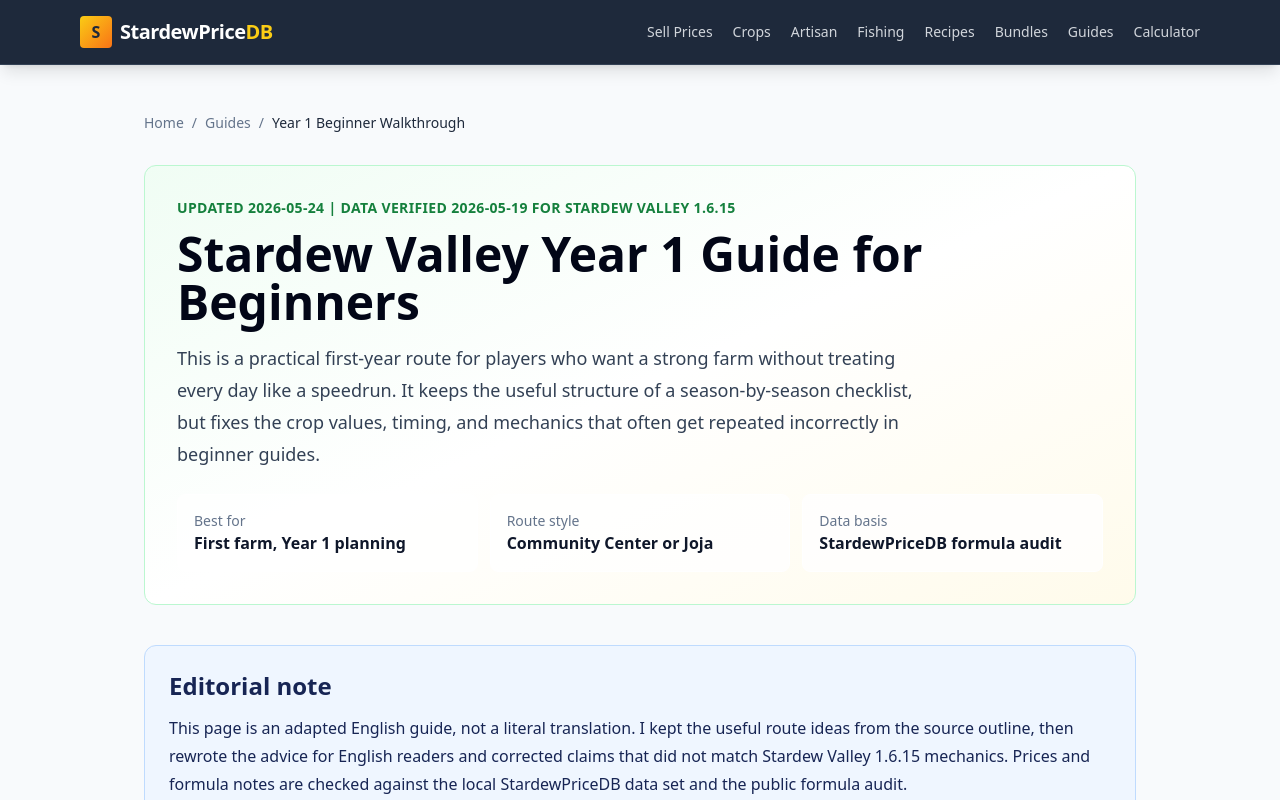
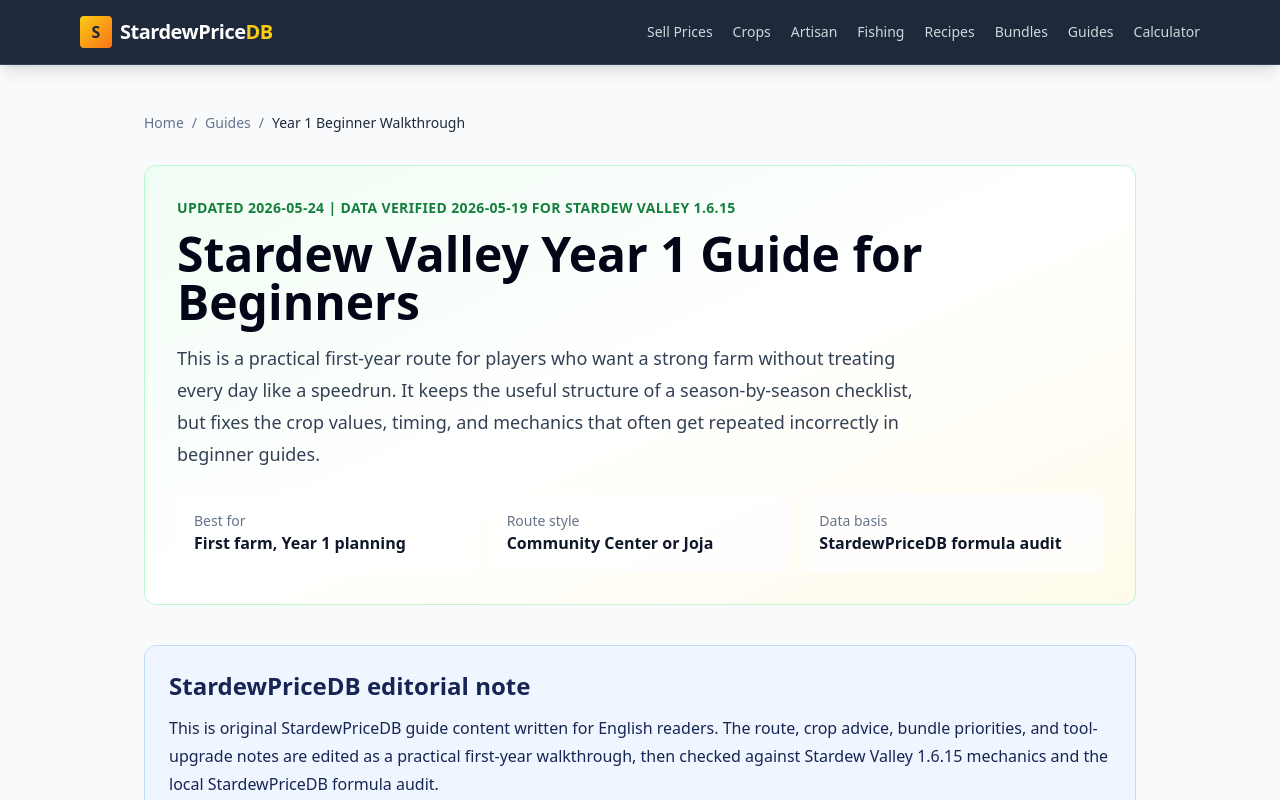
Before and after one commit to xiongmaopan/stardew-price-db, a Next.js app: page /guide/year-1-beginner-walkthrough in a window 1280 px wide. Shown: the top 800 px of the page. Built offline with nearby package versions, Linux system fonts and the light colour scheme.

Commit message:
chore: clarify original guide attribution

```diff
--- a/app/guide/beginner-mistakes/page.js
+++ b/app/guide/beginner-mistakes/page.js
@@ -407,7 +407,7 @@
         <section className="mb-8 rounded-xl border border-blue-200 bg-blue-50 p-6">
           <h2 className="mb-3 text-2xl font-black text-blue-950">StardewPriceDB editorial note</h2>
           <p className="leading-7 text-blue-950">
-            This is original StardewPriceDB guide content, rewritten for English readers with a practical player-first
+            This is original StardewPriceDB guide content, written and edited for English readers with a practical player-first
             tone. The advice is not a generic beginner list: it focuses on mistakes that permanently waste rare items,
             delay progression, or quietly reduce farm efficiency.
           </p>
--- a/app/guide/best-weapons/page.js
+++ b/app/guide/best-weapons/page.js
@@ -204,7 +204,7 @@
   ['Most fragile playstyle', 'Iridium Needle'],
 ];
 
-const translatedTakeaways = [
+const editorialTakeaways = [
   {
     title: 'Iridium Needle is the crit-lover pick',
     image: 'iridium-needle',
@@ -459,17 +459,17 @@
         <section className="mb-8 rounded-xl border border-blue-200 bg-blue-50 p-6">
           <h2 className="mb-3 text-2xl font-black text-blue-950">StardewPriceDB editorial note</h2>
           <p className="leading-7 text-blue-950">
-            This is original StardewPriceDB guide content, translated and adapted from our Chinese combat notes for
-            English readers. The normal progression route is the main recommendation. Item-ID naming tricks or spawn
-            shortcuts are included only as optional testing notes because they bypass the combat progression this guide
-            is meant to help players understand.
+            This is original StardewPriceDB guide content written for English readers. The ranking is based on
+            practical combat feel, Forge scaling, obtainability, and verified Stardew Valley mechanics. Item-ID naming
+            tricks or spawn shortcuts are included only as optional testing notes because they bypass the combat
+            progression this guide is meant to help players understand.
           </p>
         </section>
 
         <section className="mb-8 rounded-xl border border-slate-200 bg-white p-6 shadow-sm">
-          <h2 className="mb-4 text-2xl font-black text-slate-950">Plain-English translation of the ranking</h2>
+          <h2 className="mb-4 text-2xl font-black text-slate-950">Plain-English ranking summary</h2>
           <div className="grid gap-4 md:grid-cols-3">
-            {translatedTakeaways.map((item) => (
+            {editorialTakeaways.map((item) => (
               <div key={item.title} className="rounded-lg border border-slate-100 bg-slate-50 p-4">
                 <div className="mb-3 flex items-center gap-3">
                   <GameImage slug={item.image} alt={item.title} width={38} height={38} />
--- a/app/guide/first-8-days-checklist/page.js
+++ b/app/guide/first-8-days-checklist/page.js
@@ -324,11 +324,11 @@
         </header>
 
         <section className="mb-8 rounded-xl border border-blue-200 bg-blue-50 p-6">
-          <h2 className="mb-3 text-2xl font-black text-blue-950">Editorial note</h2>
+          <h2 className="mb-3 text-2xl font-black text-blue-950">StardewPriceDB editorial note</h2>
           <p className="leading-7 text-blue-950">
-            This is an English adaptation of a player-style first-week checklist, rewritten for clarity and checked
-            against Stardew Valley {GAME_VERSION} mechanics. I kept the useful day-by-day structure, but corrected
-            timing and unlock details that can easily confuse new players.
+            This is original StardewPriceDB guide content written for English readers. It keeps a practical
+            day-by-day player route, then checks the timing, rewards, and unlock details against Stardew Valley
+            {` ${GAME_VERSION}`} mechanics so new players do not lose progress to vague advice.
           </p>
           <div className="mt-4 flex flex-wrap gap-3">
             <Link href="/about-data/" className="rounded-lg bg-white px-4 py-2 text-sm font-bold text-blue-800 ring-1 ring-blue-200 hover:bg-blue-100">
--- a/app/guide/year-1-beginner-walkthrough/page.js
+++ b/app/guide/year-1-beginner-walkthrough/page.js
@@ -343,12 +343,11 @@
         </header>
 
         <section className="mb-8 rounded-xl border border-blue-200 bg-blue-50 p-6">
-          <h2 className="mb-3 text-2xl font-black text-blue-950">Editorial note</h2>
+          <h2 className="mb-3 text-2xl font-black text-blue-950">StardewPriceDB editorial note</h2>
           <p className="leading-7 text-blue-950">
-            This page is an adapted English guide, not a literal translation. I kept the useful route ideas from the source
-            outline, then rewrote the advice for English readers and corrected claims that did not match Stardew Valley
-            {` ${GAME_VERSION}`} mechanics. Prices and formula notes are checked against the local StardewPriceDB data set
-            and the public formula audit.
+            This is original StardewPriceDB guide content written for English readers. The route, crop advice,
+            bundle priorities, and tool-upgrade notes are edited as a practical first-year walkthrough, then checked
+            against Stardew Valley {` ${GAME_VERSION}`} mechanics and the local StardewPriceDB formula audit.
           </p>
           <div className="mt-4 flex flex-wrap gap-3">
             <Link href="/about-data/" className="rounded-lg bg-white px-4 py-2 text-sm font-bold text-blue-800 ring-1 ring-blue-200 hover:bg-blue-100">
--- a/app/guide/year-1-spring-guide/page.js
+++ b/app/guide/year-1-spring-guide/page.js
@@ -330,9 +330,9 @@
         <section className="mb-8 rounded-xl border border-blue-200 bg-blue-50 p-6">
           <h2 className="mb-3 text-2xl font-black text-blue-950">StardewPriceDB editorial note</h2>
           <p className="leading-7 text-blue-950">
-            This is original StardewPriceDB guide content, rewritten from our Chinese Stardew notes for English readers.
-            The tone stays practical and player-first, while timing, rewards, and profession details are checked against
-            Stardew Valley {GAME_VERSION} mechanics before publishing.
+            This is original StardewPriceDB guide content written for English readers. The route is edited from
+            hands-on Stardew planning notes into a practical player-first guide, while timing, rewards, and profession
+            details are checked against Stardew Valley {GAME_VERSION} mechanics before publishing.
           </p>
         </section>
 
```
